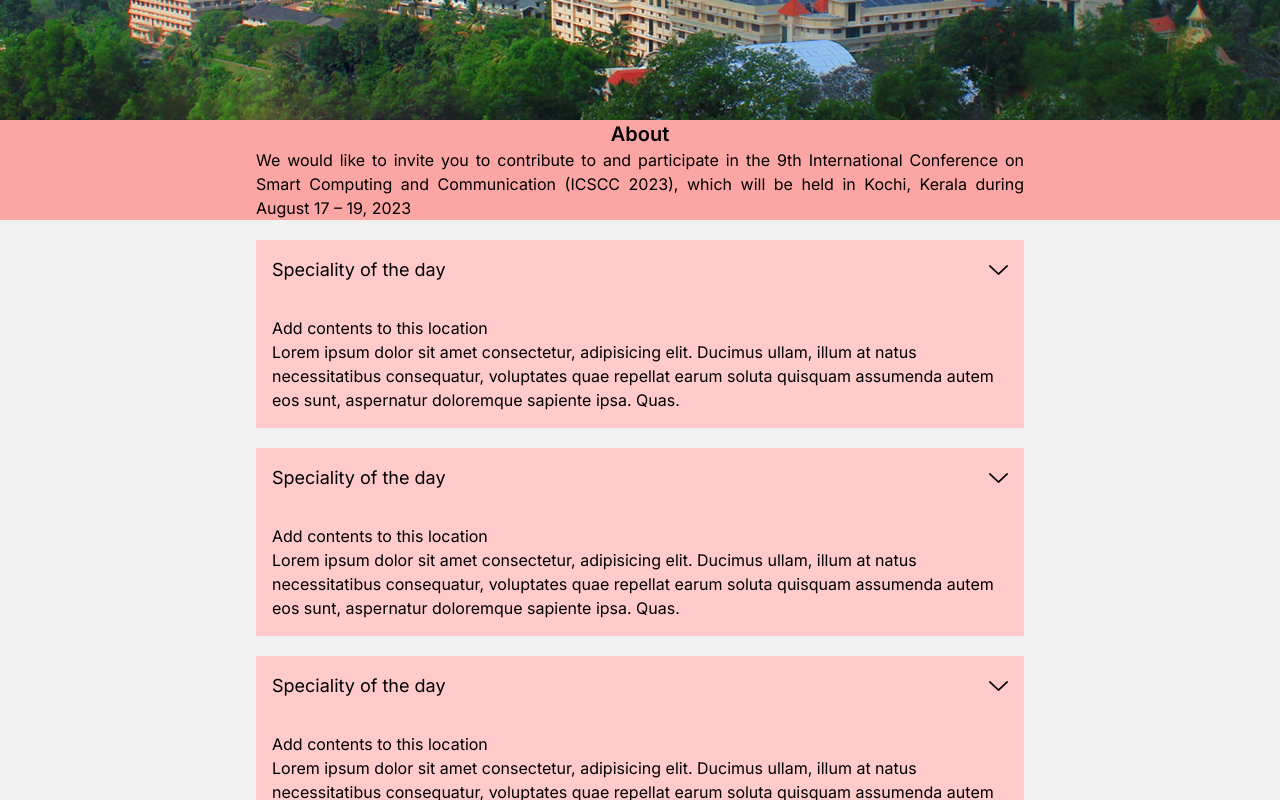
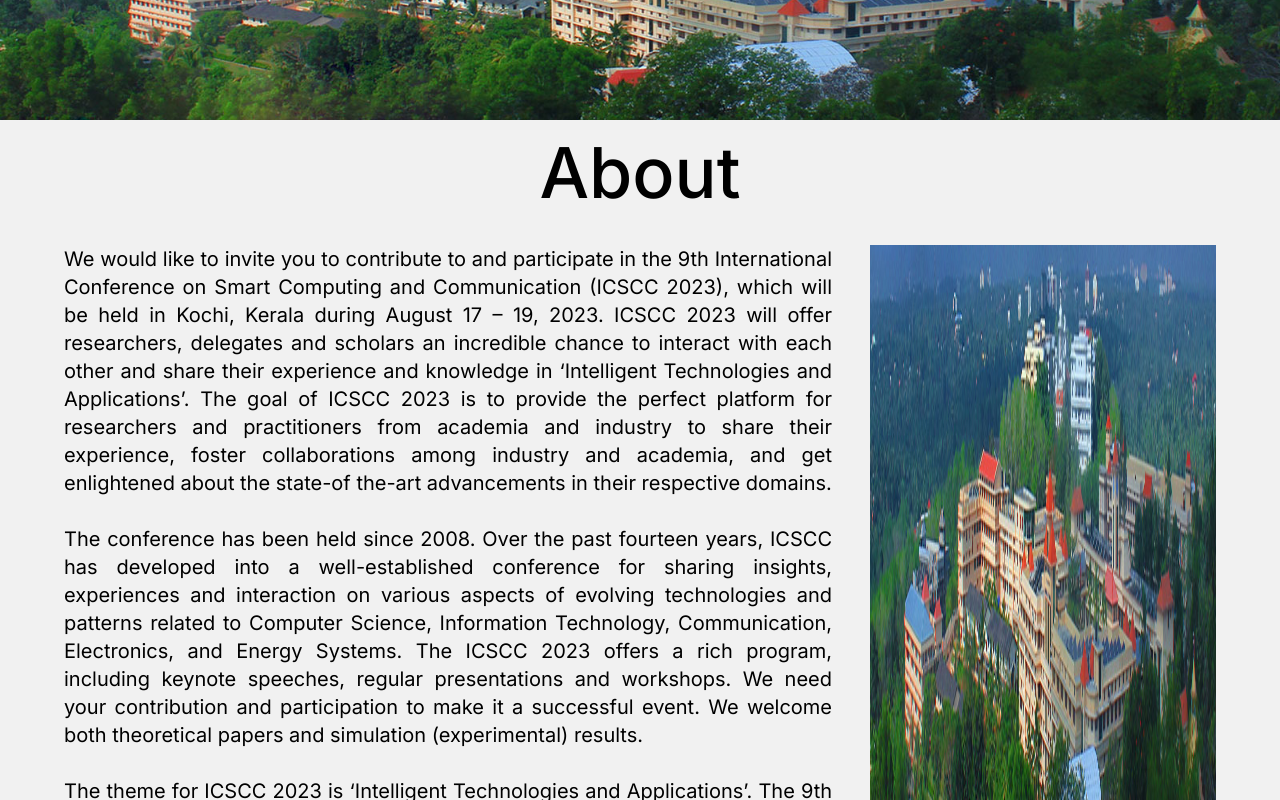
Before and after one commit to Deflated-Pappadam/ICSCC, a Next.js app: page / in a window 1280 px wide. Shown: the part 680-1480 px from the top of the page. Built offline with nearby package versions, Linux system fonts and the light colour scheme.

Commit message:
update : footer, aboutus

```diff
--- a/app/page.tsx
+++ b/app/page.tsx
@@ -7,18 +7,66 @@
 
 export default function Home() {
   return (
-    <main className="flex min-h-screen flex-col bg-[#f1f1f1] text-black">
+    <main className="flex min-h-screen flex-col bg-[#f1f1f1] text-black transition-all ">
       <section className="flex flex-col min-h-screen justify-end items-center">
         <div className="flex-1 flex flex-col items-center justify-center">
-          <h1 className="text-7xl md:text-8xl xl:text-[175px] font-extrabold">ICSCC 2024</h1>
-          <h3 className="text-xl text-center">Organized by <b>Mar Baselios College Of Engineering Trivandrum</b></h3>
-          <button className="mb-5 mt-20 text-2xl bg-black text-white rounded-2xl px-5 py-2 font-semibold">Register</button>
+          <h1 className="text-7xl md:text-8xl xl:text-[175px] font-extrabold">
+            ICSCC 2024
+          </h1>
+          <h3 className="text-xl text-center">
+            Organized by <b>Mar Baselios College Of Engineering Trivandrum</b>
+          </h3>
+          <button className="mb-5 mt-20 text-2xl bg-black text-white rounded-2xl px-5 py-2 font-semibold">
+            Register
+          </button>
         </div>
+        <div className="flex md:w-full md:h-full h-[250px] w-[800px] justify-center">
         <Image src={landingBanner} alt="" placeholder="blur" />
+        </div>
+
       </section>
-      <section className="bg-red-300 flex flex-col justify-center items-center">
-        <h1 className="text-xl font-semibold">About</h1>
-        <h2 className="max-w-3xl text-justify">We would like to invite you to contribute to and participate in the 9th International Conference on Smart Computing and Communication (ICSCC 2023), which will be held in Kochi, Kerala during August 17 – 19, 2023</h2>
+
+      <section className="flex flex-col justify-center items-center min-h-screen">
+        <div className="text-[70px] font-medium text-center">About</div>
+        <div className="flex w-[90%] mx-auto mt-5 justify-between ">
+          <h2 className="max-w-3xl text-xl text-justify">
+            We would like to invite you to contribute to and participate in the
+            9th International Conference on Smart Computing and Communication
+            (ICSCC 2023), which will be held in Kochi, Kerala during August 17 –
+            19, 2023. ICSCC 2023 will offer researchers, delegates and scholars
+            an incredible chance to interact with each other and share their
+            experience and knowledge in ‘Intelligent Technologies and
+            Applications’. The goal of ICSCC 2023 is to provide the perfect
+            platform for researchers and practitioners from academia and
+            industry to share their experience, foster collaborations among
+            industry and academia, and get enlightened about the state-of
+            the-art advancements in their respective domains. <br />
+            <br />
+            The conference has been held since 2008. Over the past fourteen
+            years, ICSCC has developed into a well-established conference for
+            sharing insights, experiences and interaction on various aspects of
+            evolving technologies and patterns related to Computer Science,
+            Information Technology, Communication, Electronics, and Energy
+            Systems. The ICSCC 2023 offers a rich program, including keynote
+            speeches, regular presentations and workshops. We need your
+            contribution and participation to make it a successful event. We
+            welcome both theoretical papers and simulation (experimental)
+            results.
+            <br />
+            <br />
+            The theme for ICSCC 2023 is ‘Intelligent Technologies and
+            Applications’. The 9th edition of ICSCC aims to provide the
+            delegates the perfect stage to discuss the recent advancements and
+            latest technological trends on Intelligent Technologies and their
+            practical applications in diverse domains related to Computer
+            Science, Communication, and Energy Systems. Looking forward to
+            seeing you at ICSCC in Kochi, India in August 2023!
+          </h2>
+          <div className="w-[30%] md:flex hidden">
+          <Image src={landingBanner} alt="" placeholder="blur" />
+          </div>
+
+        </div>
       </section>
 
       <div className="z-10 max-w-5xl w-full items-center justify-between font-mono text-sm lg:flex"></div>
@@ -30,10 +78,9 @@
         <Schedule />
       </section>
 
-      <section id="speakers" className="flex w-full h-screen"
-      >
+      <section id="speakers" className="mt-5 flex w-full h-full">
         <div>
-          <div className="text-[40px] font-light text-center">Speakers</div>
+          <div className="text-[50px]  text-center">Speakers</div>
           <div className="flex flex-wrap gap-y-2 justify-center ">
             <Speaker
               image={speaker1}
@@ -46,7 +93,8 @@
               url=""
               name="Dr. Nitin Seth"
               desc="Director, Indo-French Centre for the Promotion of Advanced Research (IFCPAR/CEFIPRA)"
-        /><Speaker
+            />
+            <Speaker
               image={speaker1}
               url=""
               name="Dr. Nitin Seth"
@@ -72,12 +120,49 @@
             />
           </div>
         </div>
-
       </section>
 
-      <footer>
+      <footer
+        id="footer"
+        className="flex justify-around w-[90%] mx-auto my-5 bg-black min-h-[300px] text-white p-5"
+      >
+        <div className="flex flex-col   md:text-2xl text-xl md:flex-row md:w-[50%] w-[90%] md:mx-auto md:justify-between ">
+          <div className="flex flex-col my-auto">
+            <div className="font-medium">Venue Adress</div>
+            <div className="mt-2 font-thin ">fgjdf gfd dfg sefjg</div>
+            <div className="font-thin  ">fgdfhjgf jhdsgf ggfg</div>
+            <div className="font-thin  ">fgdffg fdsf dfs</div>
+          </div>
+
+          <div className="flex flex-col  my-auto">
+            <div className="font-medium">Contact Us</div>
+            <a href="">
+              <div className="md:mt-2 font-thin cursor-pointer ">
+                phone
+              </div>
+            </a>
+            <a href="">
+              <div className="font-thin cursor-pointer ">
+                Instagram
+              </div>
+            </a>
+            <a href="">
+              <div className="font-thin cursor-pointer ">
+                Website
+              </div>
+            </a>
+          </div>
+          <div className="md:flex hidden flex-col  my-auto">
+            <div className="text-3xl font-semibold underline leading-relaxed tracking-wider">
+              Register
+            </div>
+            <div className="text-black">.</div>
+          </div>
+        </div>
+        <div className="md:hidden flex h-full  my-auto text-2xl font-semibold underline m-2">
+          Register
+        </div>
       </footer>
-
     </main>
   );
 }
--- a/components/Speaker.tsx
+++ b/components/Speaker.tsx
@@ -11,16 +11,16 @@
 
 function Speaker(props: speakerProps) {
   return (
-    <div className='flex flex-col w-[400px] h-full m-6'>
+    <div className='flex flex-col md:w-[400px] w-[250px] h-full md:m-6'>
 
-      <Image src={props.image} alt={props.name} className=' transition-all ' />
+      <Image src={props.image} alt={props.name} className=' transition-all ' placeholder="blur"/>
 
 
 
-      <div className='flex flex-col p-5 mb-3'>
-        <div className='text-3xl text-center pt-4'>{props.name}</div>
-        <a href={props.url} className='text-xl text-center pt-4'>Profile</a>
-        <div className='text-2xl text-ellipsis pt-3 mx-3'>{props.desc}</div>
+      <div className='flex flex-col md:p-5 p-1 mb-3'>
+        <div className='md:text-3xl text-2xl text-center pt-4'>{props.name}</div>
+        <a href={props.url} className='md:text-xl text-lg font-light text-center pt-4'>Profile</a>
+        <div className='md:text-2xl text-lg text-ellipsis pt-3 mx-3'>{props.desc}</div>
       </div>
     </div>
   )
```
Lines whose indentation alone changed are shown as unchanged.
